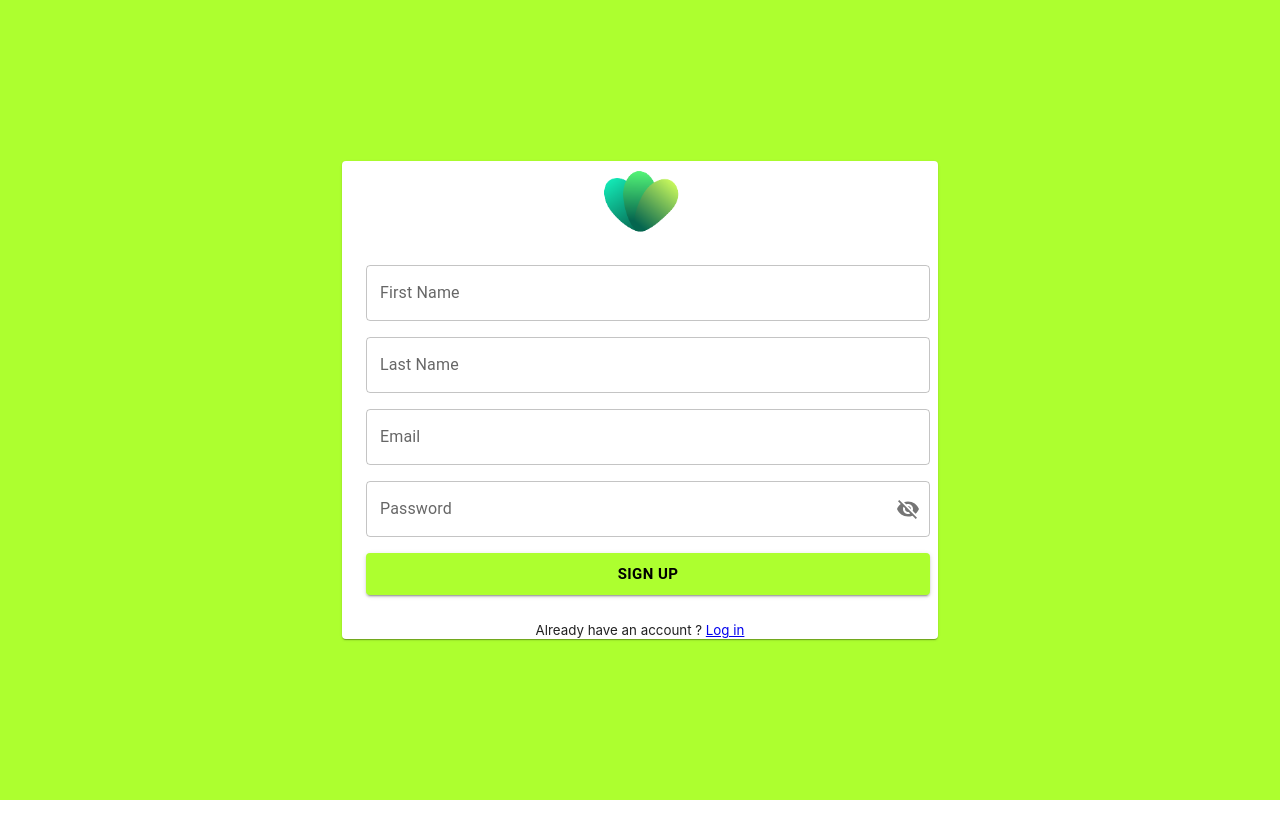
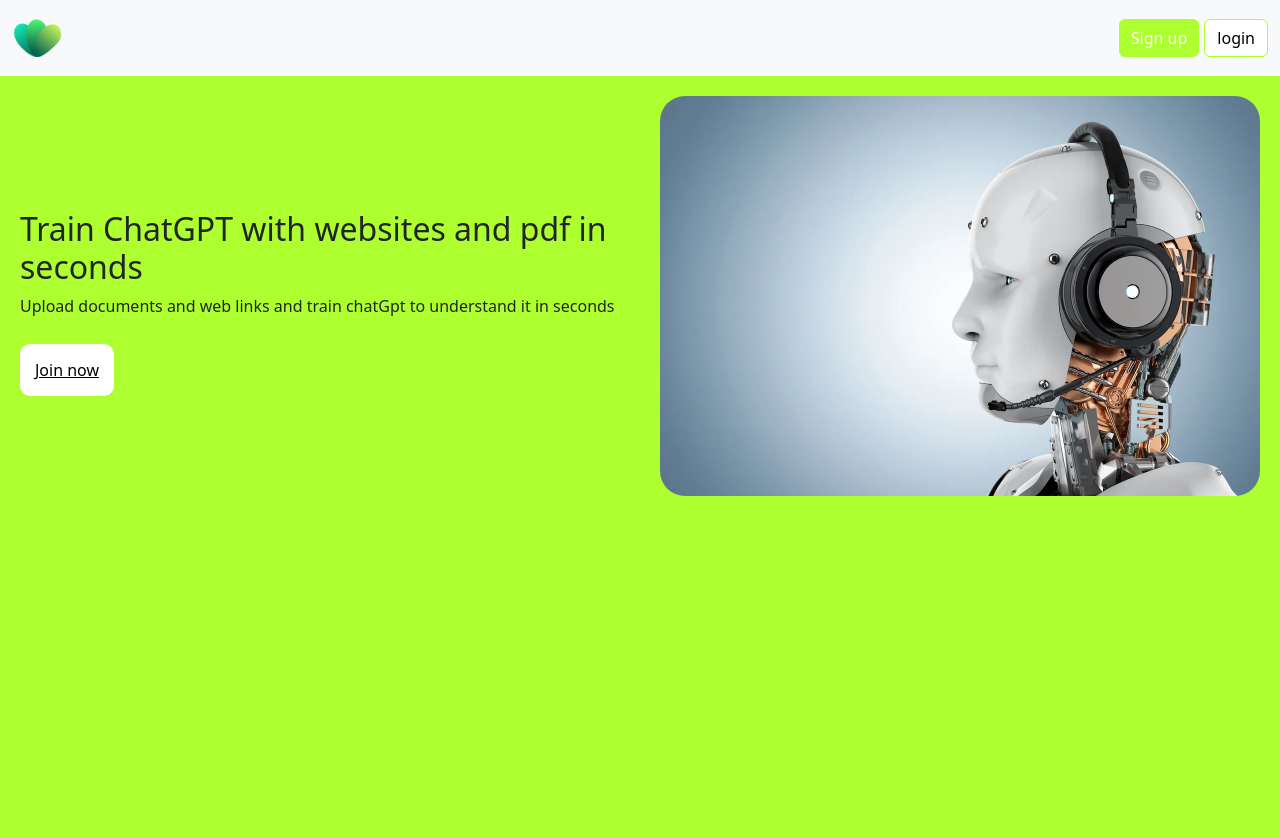
Before and after one commit to ikeoffiah/rattel, a React (Create React App) app: page / in a window 1280 px wide. Shown: the top 838 px of the page. Before the commit the page ends 800 px from the top, so only its background shows below. Built offline with nearby package versions, Linux system fonts and the light colour scheme.

Commit message:
first version

```diff
--- a/package.json
+++ b/package.json
@@ -17,6 +17,7 @@
     "font-awesome": "^4.7.0",
     "react": "^18.2.0",
     "react-dom": "^18.2.0",
+    "react-icons": "^4.8.0",
     "react-loading-dot": "^1.0.6",
     "react-router-dom": "^6.10.0",
     "react-scripts": "5.0.1",
--- a/src/App.js
+++ b/src/App.js
@@ -6,14 +6,17 @@
 import "react-toastify/dist/ReactToastify.css";
 import { BrowserRouter as Router, Route, Routes } from "react-router-dom";
 import ChatPage from "./pages/ChatPage";
+import LandingPage from "./pages/landingPage";
+import 'bootstrap/dist/css/bootstrap.min.css';
 
 function App() {
   return (
     <div className="App">
       <Router>
         <Routes>
+        <Route path="/" element={<LandingPage />} />
           <Route path="/login" element={<Signin />} />
-          <Route path="/" element={<Authform />} />
+          <Route path="/register" element={<Authform />} />
           <Route path="/dashboard" element={<Dash />} />
           <Route path="/chat" element={<ChatPage />} />
 
--- /dev/null
+++ b/src/components/NavBar.js
@@ -0,0 +1,43 @@
+import Button from 'react-bootstrap/Button';
+import Container from 'react-bootstrap/Container';
+import Form from 'react-bootstrap/Form';
+import Nav from 'react-bootstrap/Nav';
+import Navbar from 'react-bootstrap/Navbar';
+import { Avatar } from "@mui/material";
+import logo from "../assets/images/ratlogo.png"
+import { useNavigate } from "react-router-dom";
+
+function NavBar() {
+    const navigate = useNavigate()
+
+
+    const handleNavigate = () =>{
+        navigate('register')
+    }
+
+    const handleNavLogin = () =>{
+        navigate('login')
+    }
+  return (
+    <Navbar bg="light" expand="lg">
+      <Container fluid>
+        <Navbar.Brand href="#"><Avatar src={logo} style={{ width: "50px", height: "50px" }} /></Navbar.Brand>
+        <Navbar.Toggle aria-controls="navbarScroll" />
+        <Navbar.Collapse id="navbarScroll">
+          <Nav
+            className="me-auto my-2 my-lg-0"
+            style={{ maxHeight: '100px' }}
+            navbarScroll
+          >
+          </Nav>
+          <Form className="d-flex">
+          <Button style={{marginRight:'5px', backgroundColor:'greenyellow', border:'none'}} onClick={handleNavigate}>Sign up</Button>
+            <Button style={{borderColor:'greenyellow', backgroundColor:'white', color:'black'}} onClick={handleNavLogin}>login</Button>
+          </Form>
+        </Navbar.Collapse>
+      </Container>
+    </Navbar>
+  );
+}
+
+export default NavBar;
--- /dev/null
+++ b/src/pages/landingPage.js
@@ -0,0 +1,36 @@
+import React from 'react'
+import { useNavigate } from "react-router-dom";
+import NavBar from '../components/NavBar'
+import botImage from "../assets/images/botchat.png"
+import Button from 'react-bootstrap/Button';
+
+
+function landingPage() {
+
+
+  return (
+    <div >
+        <NavBar/>
+
+        <div style={{backgroundColor:'greenyellow', height:'100vh'}}>
+        <div style={{display:'flex', justifyContent:'space-between', padding:'20px', alignItems:'center', }}>
+
+<div style={{textAlign:'start'}}>
+    <h2 >Train ChatGPT with websites and pdf in seconds</h2>
+    <p>Upload documents and web links and train chatGpt to understand it in seconds</p>
+    <br/>
+    <a href='/register' style={{borderColor:'greenyellow', backgroundColor:'white', color:'black', padding:'15px', borderRadius:'10px'}}> Join now</a>
+</div>
+
+
+<div>
+    <img src={botImage} alt="bot" style={{width:'600px', height:'400px', borderRadius:'25px'}}/>
+</div>
+</div>
+        </div>
+
+    </div>
+  )
+}
+
+export default landingPage
```
Also changed, not shown: src/assets/images/botchat.png (added), 1 other file (tests, documents, lock files or other folders).
